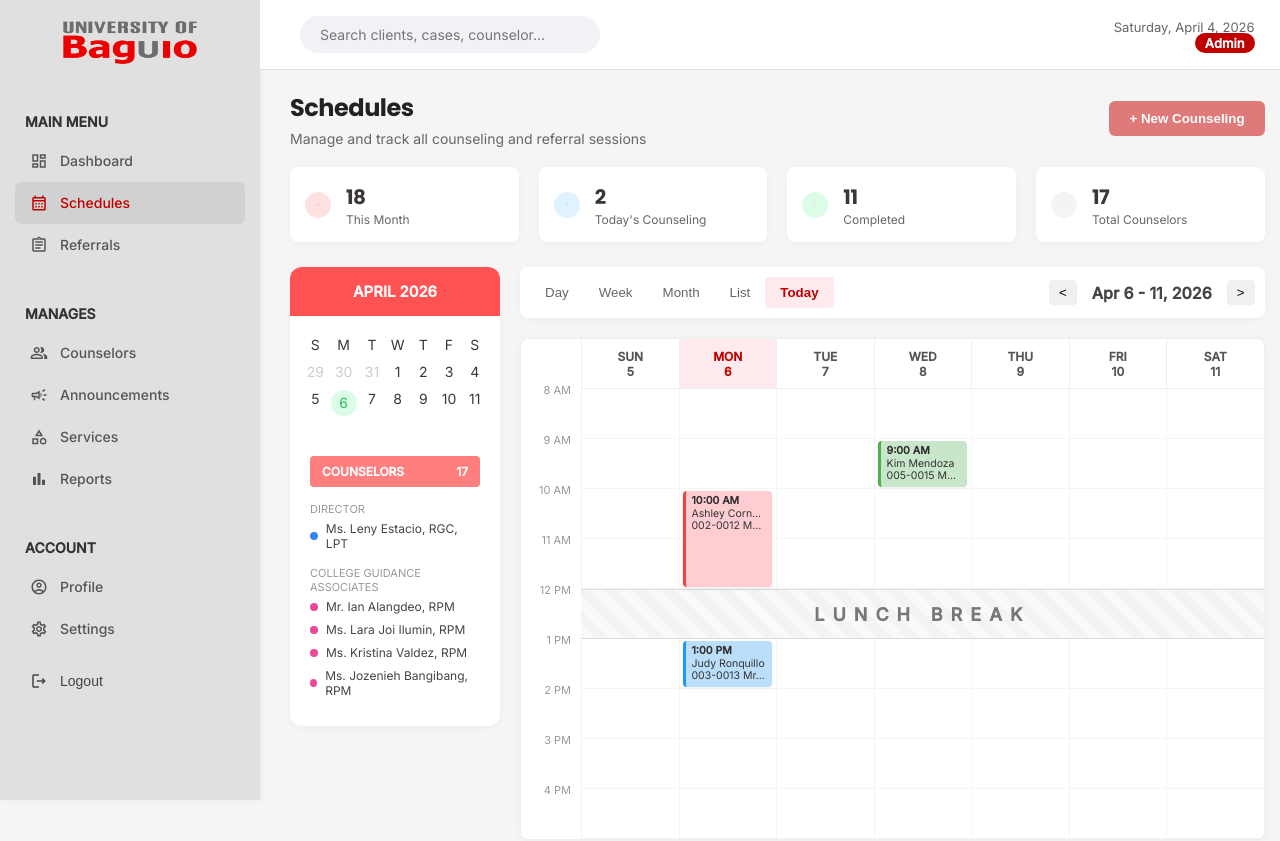
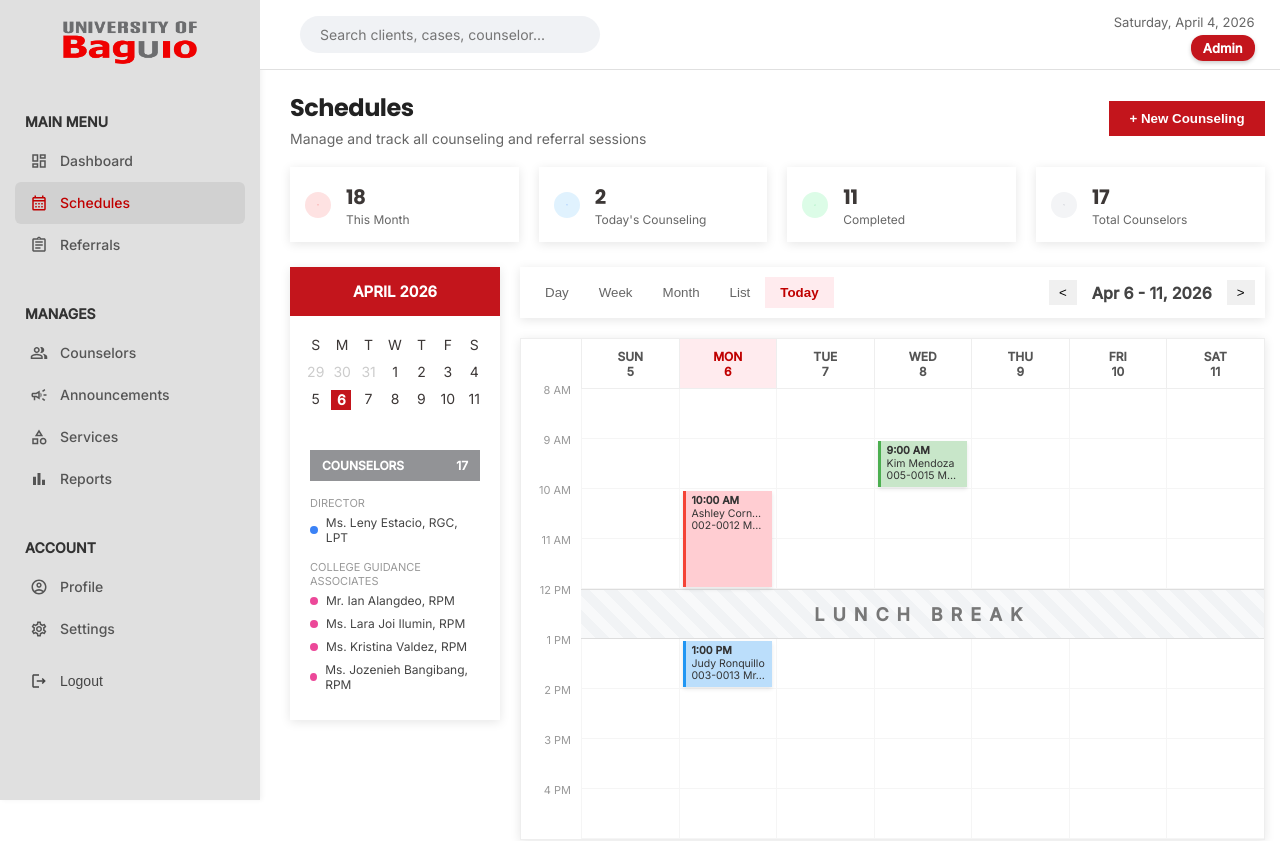
Before and after one commit to Ecila-01/CCSD-System, a React (Vite) app in the folder frontend/: page /schedules in a window 1280 px wide. Shown: the top 841 px of the page. Built offline with nearby package versions, Linux system fonts and the light colour scheme; sample sign-in values are in the browser's storage.

Commit message:
change admin ui borders, color palette

```diff
--- a/frontend/src/pages/Dashboard.jsx
+++ b/frontend/src/pages/Dashboard.jsx
@@ -47,13 +47,14 @@ function Dashboard() {
           <div className="header-right">
             <span>{new Date().toLocaleDateString('en-US', { weekday: 'long', year: 'numeric', month: 'long', day: 'numeric' })}</span>
             <div className="user-pill">
+              <div style={{ margin: '10px' }}></div>
               <span className="role-tag">{user.role}</span>
             </div>
           </div>
         </header>
 
         <section className="dashboard-view">
-          <h2>Case Dashboard</h2>
+          <h2 style={{ color: '#3C3736' }}>Case Dashboard</h2>
 
           {/* THE MODULAR COMPONENTS */}
           <WelcomeCard user={user} />
--- a/frontend/src/pages/Referrals.jsx
+++ b/frontend/src/pages/Referrals.jsx
@@ -76,6 +76,7 @@ function Referrals() {
           <div className="header-right">
             <span>{new Date().toLocaleDateString('en-US', { weekday: 'long', year: 'numeric', month: 'long', day: 'numeric' })}</span>
             <div className="user-pill">
+               <div style={{ margin: '10px' }}></div>
               <span className="role-tag">{user.role}</span>
             </div>
           </div>
--- a/frontend/src/pages/Schedules.jsx
+++ b/frontend/src/pages/Schedules.jsx
@@ -36,6 +36,7 @@ function Schedules() {
           <div className="header-right">
             <span>{new Date().toLocaleDateString('en-US', { weekday: 'long', year: 'numeric', month: 'long', day: 'numeric' })}</span>
             <div className="user-pill">
+               <div style={{ margin: '10px' }}></div>
               <span className="role-tag">{user.role}</span>
             </div>
           </div>
--- a/frontend/src/styles/CasesTable.css
+++ b/frontend/src/styles/CasesTable.css
@@ -1,15 +1,14 @@
 .cases-table-container {
   background: white;
-  border-radius: 12px;
   margin: 0 30px 30px;
-  box-shadow: 0 4px 15px rgba(0, 0, 0, 0.03);
+  box-shadow: 0 4px 15px rgba(0, 0, 0, 0.08);
   padding: 20px;
 }
 
 .table-header h3 {
   margin: 0 0 20px 0;
   font-size: 18px;
-  color: #333;
+  color: #3C3736;
 }
 
 .cases-table {
--- a/frontend/src/styles/Dashboard.css
+++ b/frontend/src/styles/Dashboard.css
@@ -1,12 +1,12 @@
 .dashboard-container {
   display: flex;
-  background-color: #f5f5f5;
+  background-color: #ffff;
   min-height: 100vh;
 }
 .dashboard-view h2 {
   margin: 25px 30px 5px 30px; /* Aligns the left edge perfectly with your cards */
   font-size: 24px;
-  color: #222; /* Makes it a nice, sharp dark grey */
+  color: #3C3736; /* Makes it a nice, sharp dark grey */
 }
 .main-content {
   flex: 1;
@@ -25,22 +25,21 @@
 }
 
 .welcome-card {
-  background: linear-gradient(135deg, #ff7e7e 0%, #ffb1b1 100%);
+  background: #C3151C;
   color: white;
   padding: 30px;
-  border-radius: 12px;
   display: flex;
   justify-content: space-between;
   margin: 20px 30px;
-  box-shadow: 0 10px 20px rgba(255, 126, 126, 0.3);
+  box-shadow: 0 5px 15px rgba(0, 0, 0, 0.3);
 }
 
 .view-schedule {
   background: rgba(255, 255, 255, 0.2);
-  border: 1px solid white;
+  border: solid white;
+  border-radius: 50px;
   color: white;
   padding: 8px 15px;
-  border-radius: 4px;
   margin-top: 15px;
   cursor: pointer;
 }
@@ -75,13 +74,14 @@
 }
 
 .role-tag {
-  background: #c00000;
+  background: #C3151C;
   color: white;
-  padding: 2px 10px;
+  padding: 5px 12px;
   border-radius: 12px;
   font-weight: bold;
   text-transform: capitalize;
   margin-top: 4px;
+  box-shadow: 0 2px 4px rgba(0,0,0,0.20);
 }
 /* Container for the 4 small white cards */
 .small-stats-grid {
@@ -89,30 +89,32 @@
   grid-template-columns: repeat(4, 1fr);
   gap: 20px;
   margin: 0 30px 30px;
+  background: rgb(255, 255, 255);
 }
 
 .stat-card {
   background: white;
   padding: 15px 20px;
-  border-radius: 8px;
   display: flex;
   align-items: center;
   gap: 15px;
-  box-shadow: 0 2px 4px rgba(0,0,0,0.05);
+  box-shadow: 0 2px 4px rgba(0,0,0,0.20);
+
 }
 
 .stat-card .icon-circle {
   width: 40px;
   height: 40px;
-  border-radius: 50%;
   display: flex;
   align-items: center;
   justify-content: center;
-  background: #f0f2f5;
+  background: #ffffff;
+  box-shadow: 0 2px 4px rgba(0,0,0,0.20);
 }
 
 .stat-info h4 { font-size: 18px; margin: 0; }
 .stat-info p { font-size: 12px; color: #777; margin: 0; }
+
 
 /* Case Categories (The 4 grey progress cards) */
 .categories-section {
@@ -128,7 +130,6 @@
 .category-card {
   background: #e9ecef;
   padding: 20px;
-  border-radius: 10px;
   position: relative;
 }
 
@@ -138,13 +139,11 @@
 .progress-bar {
   height: 6px;
   background: #ccc;
-  border-radius: 3px;
 }
 
 .progress-fill {
   height: 100%;
   background: #999;
-  border-radius: 3px;
 }
 .welcome-card {
   /* ... existing styles ... */
@@ -163,7 +162,6 @@
 .bubble {
   background: rgba(255, 255, 255, 0.2);
   padding: 15px 25px;
-  border-radius: 12px;
   text-align: center;
   backdrop-filter: blur(5px);
 }
--- a/frontend/src/styles/Schedules.css
+++ b/frontend/src/styles/Schedules.css
@@ -22,11 +22,10 @@
 }
 
 .new-session-btn {
-  background-color: #df7a7a;
+  background-color: #C3151C;
   color: white;
   border: none;
   padding: 10px 20px;
-  border-radius: 6px;
   font-weight: bold;
   cursor: pointer;
 }
@@ -42,11 +41,10 @@
 .sched-stat-card {
   background: white;
   padding: 15px;
-  border-radius: 8px;
   display: flex;
   align-items: center;
   gap: 15px;
-  box-shadow: 0 2px 10px rgba(0,0,0,0.03);
+  box-shadow: 0 2px 10px rgba(0,0,0,0.1);
 }
 
 .stat-icon {
@@ -72,13 +70,12 @@
 .schedules-sidebar {
   width: 210px;
   background: white;
-  border-radius: 12px;
-  box-shadow: 0 2px 10px rgba(0,0,0,0.03);
+  box-shadow: 0 2px 10px rgba(0,0,0,0.1);
   overflow: hidden;
 }
 
 .mini-cal-header {
-  background: #ff5252;
+  background: #C3151C;
   color: white;
   text-align: center;
   padding: 15px;
@@ -97,13 +94,13 @@
 
 .mini-cal-grid span.fade { color: #ccc; }
 .mini-cal-grid span.active {
-  background: #dcfce7;
-  color: #22c55e;
-  border-radius: 50%;
-  width: 26px;
-  height: 26px;
+  background: #C3151C;
+  color: #ffffff;
+  width: 20px;
+  height: 20px;
   display: inline-block;
-  line-height: 26px; /* Keeps the text perfectly centered vertically */
+  font-weight: bold;
+  line-height: 20px; /* Keeps the text perfectly centered vertically */
 }
 
 .counselors-list-section {
@@ -112,10 +109,9 @@
 
 .counselor-header {
   font-weight: bold;
-  background: #ff7e7e;
+  background: #929396;
   color: white;
   padding: 8px 12px;
-  border-radius: 4px;
   font-size: 12px;
   display: flex;
   justify-content: space-between;
@@ -136,7 +132,7 @@
   gap: 8px;
 }
 
-.dot { width: 8px; height: 8px; border-radius: 50%; display: inline-block; }
+.dot { width: 8px; height: 8px; display: inline-block; }
 .dot.blue { background: #3b82f6; }
 .dot.pink { background: #ec4899; }
 
@@ -153,22 +149,21 @@
   justify-content: space-between;
   background: white;
   padding: 10px;
-  border-radius: 8px;
-  box-shadow: 0 2px 10px rgba(0,0,0,0.03);
+  box-shadow: 0 2px 10px rgba(0,0,0,0.1);
 }
 
 .view-toggles button {
   background: none; border: none; padding: 8px 15px; cursor: pointer; color: #666;
 }
 .view-toggles button.active {
-  background: #ffebee; color: #c00000; border-radius: 4px; font-weight: bold;
+  background: #ffebee; color: #c00000; font-weight: bold;
 }
 
 .date-navigator {
   display: flex; align-items: center; gap: 15px; font-weight: bold; color: #444;
 }
 .date-navigator button {
-  background: #f0f0f0; border: none; padding: 5px 10px; border-radius: 4px; cursor: pointer;
+  background: #f0f0f0; border: none; padding: 5px 10px; cursor: pointer;
 }
 
 /* CSS GRID CALENDAR MAGIC */
@@ -179,8 +174,8 @@
   /* Changed from 60px to 50px to make it shorter! */
   grid-template-rows: 50px repeat(9, 50px);
   background: white;
-  border-radius: 8px;
-  box-shadow: 0 2px 10px rgba(0,0,0,0.03);
+
+  box-shadow: 0 2px 10px rgba(0,0,0,0.1);
   border: 1px solid #eee;
   overflow: hidden;
 }
@@ -226,12 +221,11 @@
 .cal-event {
   margin: 2px 4px;
   padding: 4px 6px; /* Reduced from 8px to give the text more vertical room! */
-  border-radius: 4px;
   font-size: 10.5px; /* Shrunk down by half a pixel so 3 lines fit perfectly */
   line-height: 1.2; /* Tighter spacing between the text lines */
   color: #333;
   overflow: hidden;
-  box-shadow: 0 2px 4px rgba(0,0,0,0.05);
+  box-shadow: 0 2px 4px rgba(0,0,0,0.1);
 
   /* This prevents long names from wrapping to a 4th line and breaking the box */
   white-space: nowrap;
@@ -246,9 +240,8 @@
 /* TABLE STYLES */
 .sessions-table-wrapper {
   background: white;
-  border-radius: 8px;
   padding: 20px;
-  box-shadow: 0 2px 10px rgba(0,0,0,0.03);
+  box-shadow: 0 2px 10px rgba(0,0,0,0.1);
 }
 
 .sessions-table {
@@ -266,13 +259,13 @@
 .course-text { color: #1976d2; font-weight: 500; }
 
 .status-pill {
-  padding: 4px 10px; border-radius: 12px; font-size: 11px; font-weight: bold;
+  padding: 4px 10px; font-size: 11px; font-weight: bold;
 }
 .status-pill.done { background: #e0e0e0; color: #555; }
 .status-pill.active { background: #dcfce7; color: #166534; }
 .status-pill.pending { background: #e0f2fe; color: #0369a1; }
 
 .action-btn {
-  background: #f5f5f5; border: 1px solid #ddd; padding: 4px 12px; border-radius: 4px; cursor: pointer; font-size: 12px;
+  background: #f5f5f5; border: 1px solid #ddd; padding: 4px 12px;  cursor: pointer; font-size: 12px;
 }
 .action-btn:hover { background: #e0e0e0; }
```
Also changed, not shown: frontend/src/styles/Referrals.css (+7 -7 lines).
